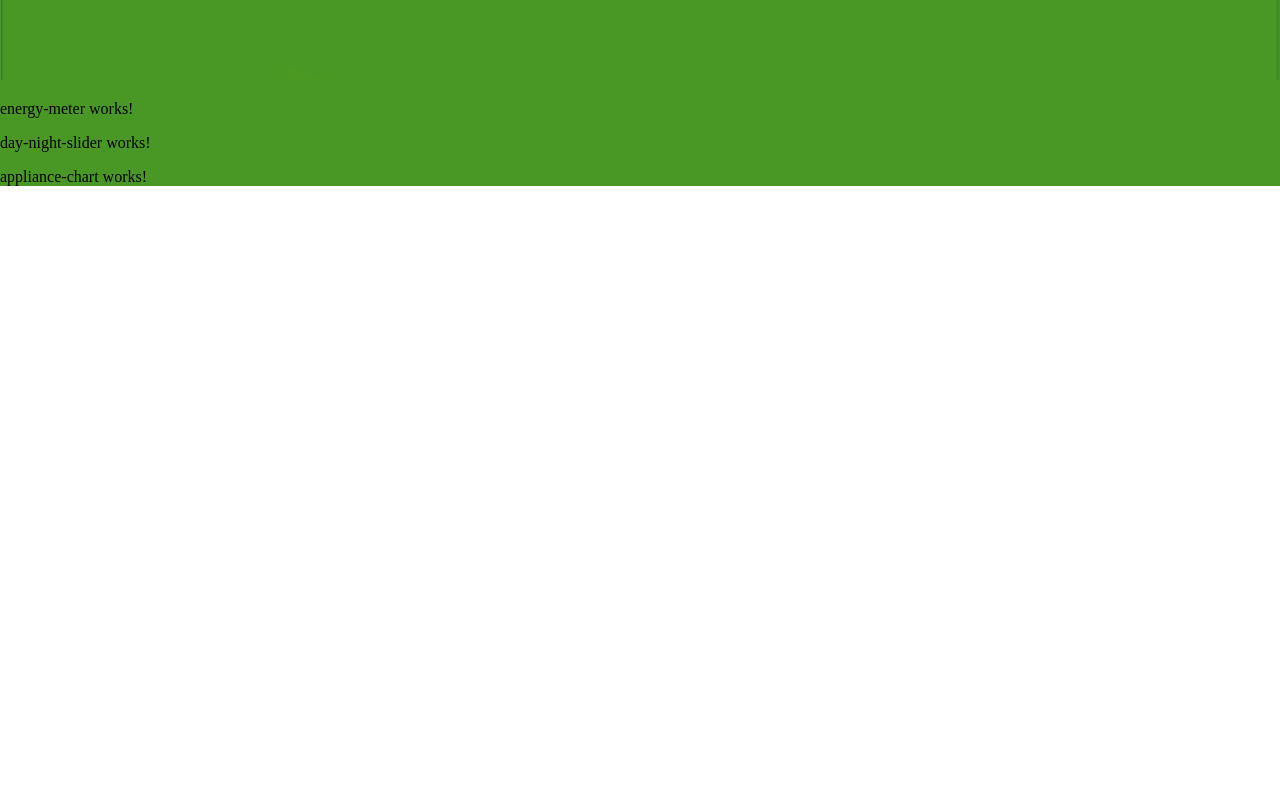
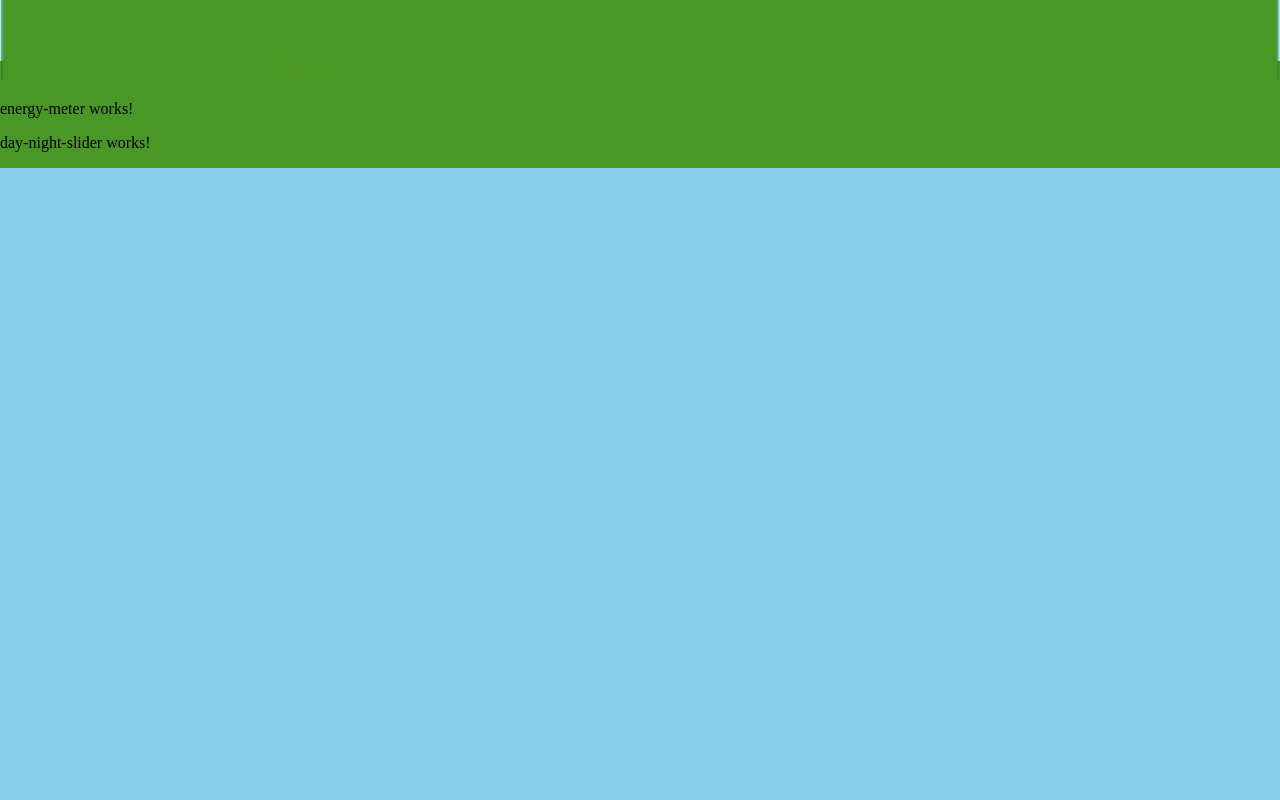
Before and after one commit to HACC2024/Watt-Patrol, an Angular app: page / in a window 1280 px wide. Shown: the part 880-1680 px from the top of the page. Before the commit the page ends 1082 px from the top, so only its background shows below. Built offline with nearby package versions, Linux system fonts and the light colour scheme; what @angular-slider/ngx-slider would draw is missing.

Commit message:
background changes with time of day

```diff
--- a/src/app/app.component.html
+++ b/src/app/app.component.html
@@ -1,7 +1,7 @@
-<div>
+<div [ngClass]="backgroundClass">
   <img src="assets/images/background.png" alt="Background" id="background">
   <app-energy-meter></app-energy-meter>
-  <app-day-night-slider></app-day-night-slider>
+  <app-day-night-slider (timeOfDayChange)="onTimeOfDayChange($event)"></app-day-night-slider>
   <app-house (itemToggled)="onItemToggled($event)"></app-house>
   <app-appliance-chart></app-appliance-chart>
   <app-lightbulb [itemToggled] = "itemToggled"></app-lightbulb>
--- a/src/app/app.component.scss
+++ b/src/app/app.component.scss
@@ -1,5 +1,24 @@
 #background {
     width: 100vw;
+    z-index: -2;
+}
+
+// day night slider code
+.day-mode {
+    background: linear-gradient(to top, #499724 50%, #bae7f9 0%);
+    transition: background 0.5s ease-in-out;
+}
+
+.evening-mode {
+    background: linear-gradient(to top, #ffb347 50%, #ffcc66 0%);
+    /* Warm tones for evening */
+    transition: background 0.5s ease-in-out;
+}
+
+.night-mode {
+    background: linear-gradient(to top, #1b2735 50%, #2c3e50 0%);
+    /* Darker tones for night */
+    transition: background 0.5s ease-in-out;
 }
 
 div {
--- a/src/app/app.component.ts
+++ b/src/app/app.component.ts
@@ -12,4 +12,23 @@ export class AppComponent {
   onItemToggled(e: any) {
     this.itemToggled = e;
   }
+
+  // day night slider code
+  backgroundClass: string = 'day-mode'; // Default to day
+
+  // Update the background class based on the time of day
+  onTimeOfDayChange(timeOfDay: number): void {
+    switch (timeOfDay) {
+      case 0:
+        this.backgroundClass = 'night-mode';
+        break;
+      case 1:
+        this.backgroundClass = 'evening-mode';
+        break;
+      case 2:
+      default:
+        this.backgroundClass = 'day-mode';
+        break;
+    }
+  }
 }
--- a/src/app/day-night-slider/day-night-slider.component.html
+++ b/src/app/day-night-slider/day-night-slider.component.html
@@ -1,12 +1,19 @@
 <p>day-night-slider works!</p>
-<div class="slider-wrapper">
-    <div class="slider-layout" style="height: 600px">
-        <div class="slider-container" style="height: 100%; display: flex; align-items: center;">
-            <ngx-slider [(value)]="daytimeSlider.value" [options]="daytimeSlider.options"></ngx-slider>
-            <div class="daytime-images">
-                <img src="assets/images/sky/day.PNG" alt="Morning Sun" class="morning">
-                <img src="assets/images/sky/evening.PNG" alt="Evening Sun" class="evening">
-                <img src="assets/images/sky/night.PNG" alt="Night Moon" class="night">
+<!-- <div [ngClass]="getTimeOfDayClass()" class="screen"> -->
+<div [ngClass]="getTimeOfDayClass()" class="screen">
+    <div class="slider-wrapper">
+        <div class="slider-layout" style="height: 550px">
+            <div class="slider-container" style="height: 100%; display: flex; align-items: center;">
+                <ngx-slider [(value)]="daytimeSlider.value" [options]="daytimeSlider.options" class="dnslider"
+                    (valueChange)="onSliderChange($event)"></ngx-slider>
+                <div class="daytime-images">
+                    <img src="assets/images/sky/day.PNG" alt="Morning Sun" class="morning"
+                        [ngClass]="{'show': timeOfDay === 2}">
+                    <img src="assets/images/sky/evening.PNG" alt="Evening Sun" class="evening"
+                        [ngClass]="{'show': timeOfDay === 1}">
+                    <img src="assets/images/sky/night.PNG" alt="Night Moon" class="night"
+                        [ngClass]="{'show': timeOfDay === 0}">
+                </div>
             </div>
         </div>
     </div>
--- a/src/app/day-night-slider/day-night-slider.component.scss
+++ b/src/app/day-night-slider/day-night-slider.component.scss
@@ -1,3 +1,68 @@
+// .slider-wrapper {
+//     position: absolute;
+//     display: flex;
+//     flex-direction: row;
+//     left: 2%;
+//     top: 12%;
+// }
+
+// .slider-container {
+//     display: flex;
+//     align-items: center;
+//     position: relative;
+// }
+
+// .dnslider{
+//     height: 85%; // Take the full height of the container
+// }
+
+// .daytime-images {
+//     display: flex;
+//     flex-direction: column; // Stack the images vertically
+//     justify-content: space-between; // Evenly space the images along the height
+//     height: 100%; // Take the full height of the container
+//     position: absolute;
+//     top: 1%; // Align to the top of the container
+//     left: 75%; // Align to the left of the container
+//     right: 0; // Make sure it spans the full width of the container
+
+//     img {
+//         width: 50px; // Size the images
+//         height: auto; // Keep aspect ratio
+//     }
+// }
+
+// GPT
+
+.screen {
+    display: flex;
+    align-items: center;
+    justify-content: center;
+    height: 100vh;
+    transition: background-color 0.5s ease, color 0.5s ease;
+
+    &.day-mode {
+        background-color: #87ceeb; // Light blue for day
+        color: #000; // Dark text
+    }
+
+    &.evening-mode {
+        background-color: #ffcc66; // Warm orange for evening
+        color: #333; // Slightly darker text
+    }
+
+    &.night-mode {
+        background-color: #2c3e50; // Dark blue for night
+        color: #fff; // Light text
+    }
+}
+
+// .slider-wrapper {
+//     display: flex;
+//     justify-content: center;
+//     align-items: center;
+// }
+
 .slider-wrapper {
     position: absolute;
     display: flex;
@@ -6,6 +71,13 @@
     top: 12%;
 }
 
+
+// .slider-container {
+//     display: flex;
+//     align-items: center;
+//     gap: 30px;
+// }
+
 .slider-container {
     display: flex;
     align-items: center;
@@ -13,17 +85,36 @@
 }
 
 .daytime-images {
+    // position: relative;
+    // width: 200px; // Adjust as needed
+    // height: 200px; // Adjust as needed
+
     display: flex;
     flex-direction: column; // Stack the images vertically
     justify-content: space-between; // Evenly space the images along the height
     height: 100%; // Take the full height of the container
     position: absolute;
-    top: 3%; // Align to the top of the container
+    top: 1%; // Align to the top of the container
     left: 75%; // Align to the left of the container
     right: 0; // Make sure it spans the full width of the container
 
+    // img {
+    //     position: absolute;
+    //     top: 0;
+    //     left: 0;
+    //     width: 100%;
+    //     height: 100%;
+    //     object-fit: cover;
+    //     opacity: 0;
+    //     transition: opacity 0.5s ease-in-out;
+    // }
     img {
         width: 50px; // Size the images
         height: auto; // Keep aspect ratio
     }
+
+    .show {
+        opacity: 1;
+        z-index: 1;
+    }
 }
--- a/src/app/day-night-slider/day-night-slider.component.ts
+++ b/src/app/day-night-slider/day-night-slider.component.ts
@@ -1,4 +1,4 @@
-import { Component } from '@angular/core';
+import { Component, EventEmitter, Output } from '@angular/core';
 import { Options } from '@angular-slider/ngx-slider';
 
 interface SimpleSliderModel {
@@ -12,6 +12,8 @@ interface SimpleSliderModel {
   styleUrl: './day-night-slider.component.scss'
 })
 export class DayNightSliderComponent {
+  @Output() timeOfDayChange = new EventEmitter<number>();
+
   // 2 = day, 1 = evening, 0 = night -> default is day
   public timeOfDay: number = 2;
 
@@ -20,8 +22,29 @@ export class DayNightSliderComponent {
     options: {
       floor: 0,
       ceil: 2,
-      vertical: true
+      vertical: true,
+      hideLimitLabels: true,
+      hidePointerLabels: true
     }
   };
 
+  // Method to handle slider change
+  onSliderChange(value: number): void {
+    this.timeOfDay = value;
+    this.timeOfDayChange.emit(this.timeOfDay);
+  }
+
+  // Method to get class based on the slider value
+  getTimeOfDayClass(): string {
+    switch (this.timeOfDay) {
+      case 0:
+        return 'night-mode';
+      case 1:
+        return 'evening-mode';
+      case 2:
+      default:
+        return 'day-mode';
+    }
+  }
+
 }
```
